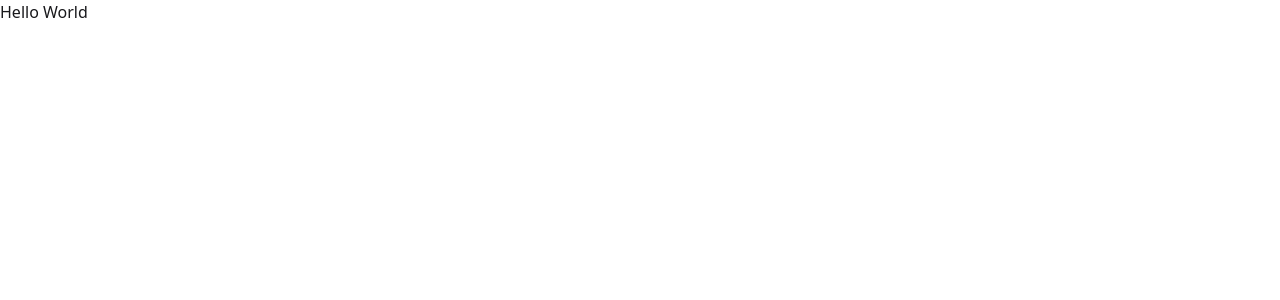
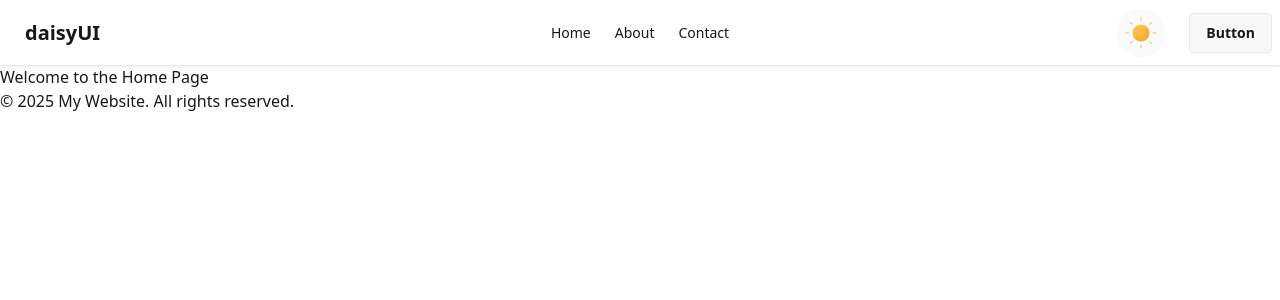
Before and after one commit to TonmoySarker-BD/Career-Code, a React (Vite) app: page / in a window 1280 px wide. Shown: the top 300 px of the page. Built offline with nearby package versions, Linux system fonts and the light colour scheme.

Commit message:
Added nav and footer

```diff
--- a/src/Routes.jsx
+++ b/src/Routes.jsx
@@ -1,8 +1,16 @@
 import { createBrowserRouter } from "react-router";
+import RootLayout from "./layouts/RootLayout";
+import Home from "./pages/Home/Home";
 
 export const router = createBrowserRouter([
     {
         path: "/",
-        element: <div>Hello World</div>,
+        Component: RootLayout,
+        children: [
+            {
+                index: true,
+                Component: Home
+            }
+        ]
     },
 ]);
--- a/src/context/theme/ThemeContext.jsx
+++ b/src/context/theme/ThemeContext.jsx
@@ -2,39 +2,37 @@ import { createContext, useContext, useEffect, useState } from "react";
 
 const ThemeContext = createContext({
     theme: "light",
-    toggleTheme: ()=> {}
-})
+    toggleTheme: () => { },
+});
 
-export function ThemeProvier({children}){
+export function ThemeProvider({ children }) {
     const getInitialTheme = () => {
         const savedTheme = localStorage.getItem("theme");
-        if (savedTheme){
-            return savedTheme;
-        }
+        if (savedTheme) return savedTheme;
         return window.matchMedia("(prefers-color-scheme: dark)").matches ? "dark" : "light";
-    }
+    };
 
     const [theme, setTheme] = useState(getInitialTheme);
 
     useEffect(() => {
         localStorage.setItem("theme", theme);
+        // Optional: Add/remove class for Tailwind's dark mode
         document.documentElement.classList.toggle("dark", theme === "dark");
-    },[theme])
+    }, [theme]);
 
     const toggleTheme = () => {
         setTheme((prev) => (prev === "dark" ? "light" : "dark"));
-    }
+    };
 
     return (
-        <ThemeContext.Provider value={{theme, toggleTheme}}>
-            <div className="min-h-screen transition-colors duration-1500">
+        <ThemeContext.Provider value={{ theme, toggleTheme }}>
+            <div data-theme={theme} className="min-h-screen transition-colors duration-1500">
                 {children}
             </div>
         </ThemeContext.Provider>
-    )
-
+    );
 }
 
-export function useTheme(){
+export function useTheme() {
     return useContext(ThemeContext);
 }
--- a/src/context/theme/ThemeSwitch.jsx
+++ b/src/context/theme/ThemeSwitch.jsx
@@ -1,7 +1,7 @@
 import React from 'react';
 import { useTheme } from './ThemeContext';
-import day from '../assets/dayMode.png';
-import night from '../assets/nightMode.png';
+import day from '../../assets/dayMode.png';
+import night from '../../assets/nightMode.png';
 
 const ThemeSwitch = () => {
     const { theme, toggleTheme } = useTheme();
--- /dev/null
+++ b/src/layouts/RootLayout.jsx
@@ -0,0 +1,18 @@
+import React from 'react';
+import { Outlet } from 'react-router';
+import NavBar from '../pages/Shared/NavBar';
+import Footer from '../pages/Shared/Footer';
+
+const RootLayout = () => {
+    return (
+        <div>
+            <NavBar></NavBar>
+            <main className=''>
+                <Outlet></Outlet>
+            </main>
+            <Footer></Footer>
+        </div>
+    );
+};
+
+export default RootLayout;
--- a/src/main.jsx
+++ b/src/main.jsx
@@ -3,12 +3,12 @@ import { createRoot } from 'react-dom/client'
 import './index.css'
 import { router } from './Routes.jsx'
 import { RouterProvider } from 'react-router'
-import { ThemeProvier } from './context/theme/ThemeContext.jsx'
+import { ThemeProvider } from './context/theme/ThemeContext.jsx'
 
 createRoot(document.getElementById('root')).render(
   <StrictMode>
-    <ThemeProvier>
+    <ThemeProvider>
       <RouterProvider router={router} />
-    </ThemeProvier>
+    </ThemeProvider>
   </StrictMode>,
 )
--- /dev/null
+++ b/src/pages/Home/Home.jsx
@@ -0,0 +1,11 @@
+import React from 'react';
+
+const Home = () => {
+    return (
+        <div>
+            <h1>Welcome to the Home Page</h1>
+        </div>
+    );
+};
+
+export default Home;
--- /dev/null
+++ b/src/pages/Shared/Footer.jsx
@@ -0,0 +1,11 @@
+import React from 'react';
+
+const Footer = () => {
+    return (
+        <div>
+            <p>&copy; {new Date().getFullYear()} My Website. All rights reserved.</p>
+        </div>
+    );
+};
+
+export default Footer;
--- /dev/null
+++ b/src/pages/Shared/NavBar.jsx
@@ -0,0 +1,42 @@
+import { NavLink } from 'react-router';
+import ThemeSwitch from '../../context/theme/ThemeSwitch';
+
+const NavBar = () => {
+    const menu = <>
+        <li><NavLink to="/">Home</NavLink></li>
+        <li><NavLink to="/About">About</NavLink></li>
+        <li><NavLink to="/contact">Contact</NavLink></li>
+
+    </>
+    return (
+        <div className="navbar bg-base-100 shadow-sm">
+            <div className="navbar-start">
+                <div className="dropdown">
+                    <div tabIndex={0} role="button" className="btn btn-ghost lg:hidden">
+                        <svg xmlns="http://www.w3.org/2000/svg" className="h-5 w-5" fill="none" viewBox="0 0 24 24" stroke="currentColor">
+                            <path strokeLinecap="round" strokeLinejoin="round" strokeWidth="2" d="M4 6h16M4 12h8m-8 6h16" />
+                        </svg>
+                    </div>
+                    <ul
+                        tabIndex={0}
+                        className="menu menu-sm dropdown-content mt-3 z-10 p-2 shadow bg-base-100 rounded-box w-52"
+                    >
+                        {menu}
+                    </ul>
+                </div>
+                <a className="btn btn-ghost text-xl">daisyUI</a>
+            </div>
+            <div className="navbar-center hidden lg:flex">
+                <ul className="menu menu-horizontal px-1">
+                    {menu}
+                </ul>
+            </div>
+            <div className="navbar-end flex items-center gap-2">
+                <ThemeSwitch />
+                <a className="btn">Button</a>
+            </div>
+        </div>
+    );
+};
+
+export default NavBar;
```
Also changed, not shown: src/context/auth/AuthContext.jsx (added), src/context/auth/AuthProvider.jsx (added).
